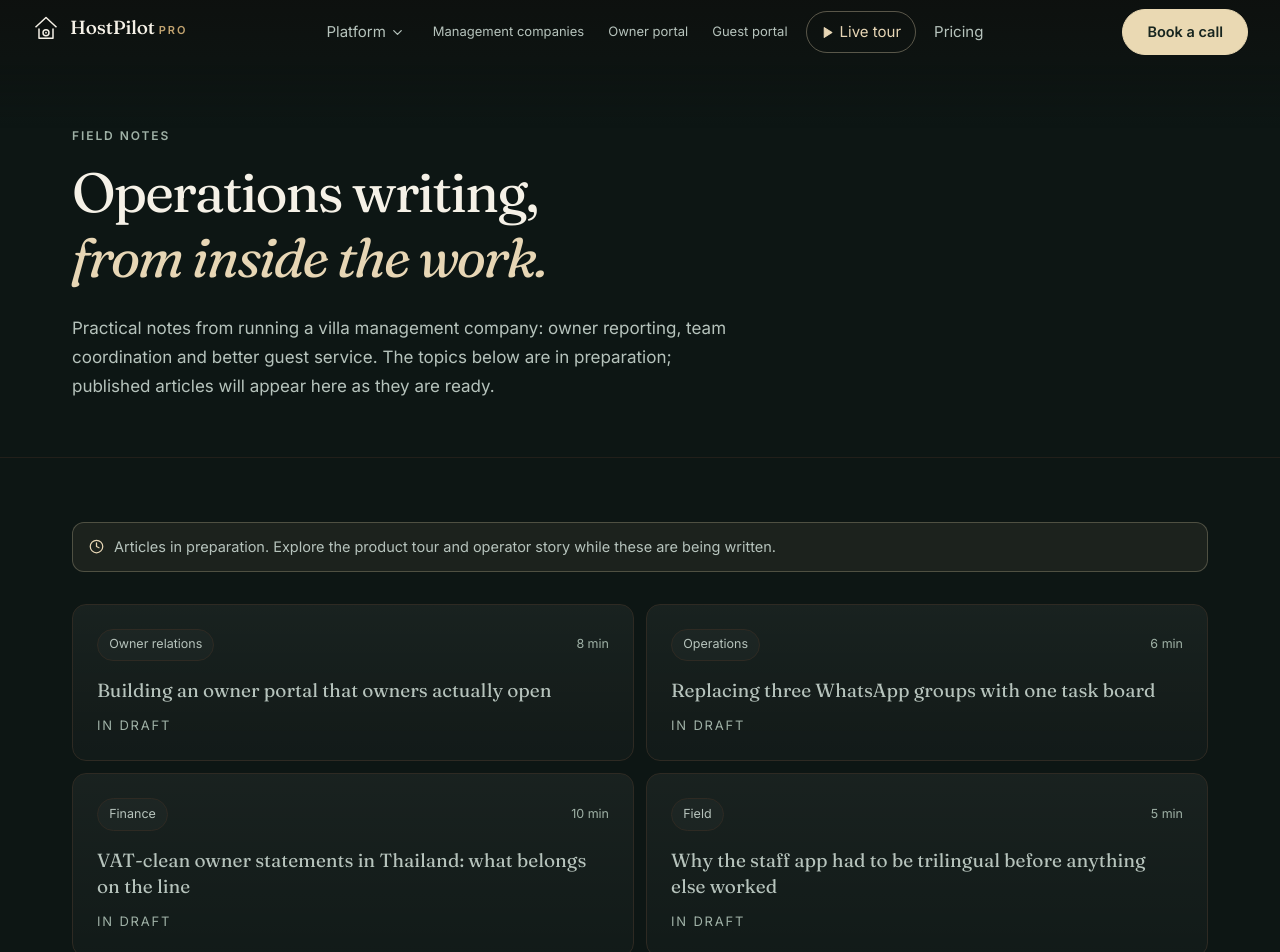
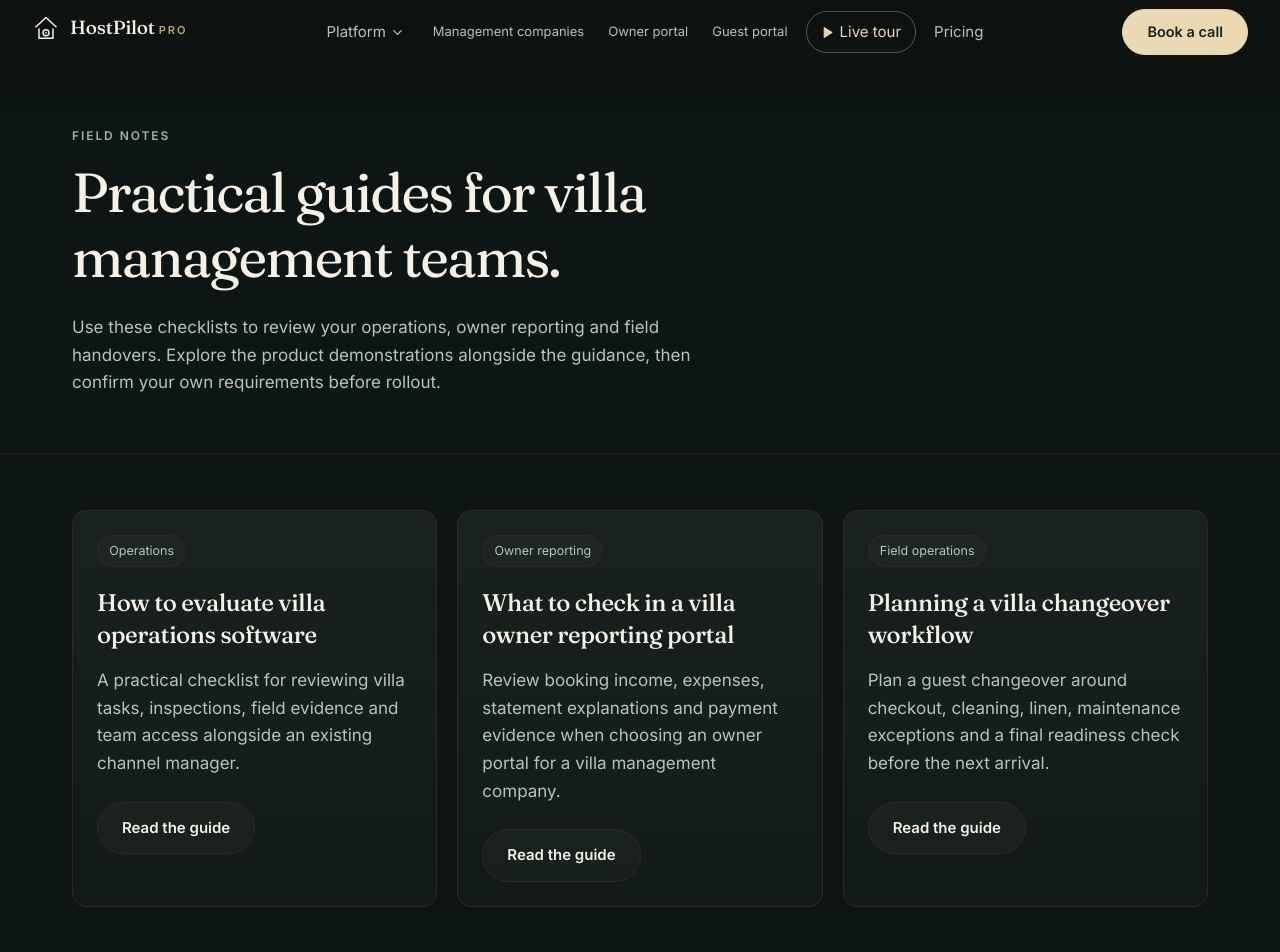
Before and after one commit to Hostpilotpro/hostpilotpro-marketing, a React (Vite) app: page /blog in a window 1280 px wide. Shown: the top 952 px of the page. Built offline with nearby package versions, Linux system fonts and the light colour scheme.

Commit message:
Publish practical villa operations and owner reporting guides

```diff
--- a/src/App.jsx
+++ b/src/App.jsx
@@ -13,6 +13,7 @@ import Pricing from './pages/Pricing.jsx';
 import About from './pages/About.jsx';
 import Proof from './pages/Proof.jsx';
 import Blog from './pages/Blog.jsx';
+import FieldNote from './pages/FieldNote.jsx';
 import Demo from './pages/Demo.jsx';
 import NotFound from './pages/NotFound.jsx';
 import Capabilities from './pages/Capabilities.jsx';
@@ -83,6 +84,7 @@ export default function App() {
           <Route path="/about" element={<About />} />
           <Route path="/proof" element={<Proof />} />
           <Route path="/blog" element={<Blog />} />
+          <Route path="/blog/:slug" element={<FieldNote />} />
           <Route path="/demo" element={<Demo />} />
 
           {/* Legacy routes from the previous site — kept so existing links survive. */}
--- /dev/null
+++ b/src/content/field-notes.js
@@ -0,0 +1,42 @@
+// Product guidance, not testimonials or measured customer outcomes.
+export const fieldNotes = [
+  {
+    slug: 'villa-operations-software-checklist', tag: 'Operations',
+    title: 'How to evaluate villa operations software',
+    description: 'A practical checklist for reviewing villa tasks, inspections, field evidence and team access alongside an existing channel manager.',
+    intro: 'A useful software review follows one real working day. Start with an upcoming departure, the next arrival and a maintenance issue. Ask how the team assigns, completes and checks the work across those events.',
+    sections: [
+      ['Start with the booking source', 'Confirm which system owns reservations and availability. HostPilot Pro currently works around Hostaway; Guesty and Lodgify adapters are planned. Ask the team to demonstrate your required connection before agreeing a rollout. A portal demonstration does not establish that a booking integration is live.'],
+      ['Follow a task through completion', 'Review who receives the task, which villa it belongs to, the deadline and the expected evidence. Then inspect a completed example: photographs, timing and the person responsible for checking the result. Decide what your company considers complete before configuring the workflow.'],
+      ['Review access with each team', 'Walk through the experience as an operations manager, field worker and property owner. Check what each role can see, how someone finds their next job and how a problem returns to a manager. A dashboard is useful only if the right people can complete their daily work.'],
+      ['Agree a limited first rollout', 'Choose the properties, team members and workflows to review first. Record connection requirements, training needs and who approves readiness. Compare results using your own records rather than assuming that another operator’s experience predicts yours.'],
+    ],
+    related: [['/ops','Explore villa operations'],['/field','Review the field experience'],['/proof','Check demonstrations and evidence']],
+  },
+  {
+    slug: 'villa-owner-reporting-checklist', tag: 'Owner reporting',
+    title: 'What to check in a villa owner reporting portal',
+    description: 'Review booking income, expenses, statement explanations and payment evidence when choosing an owner portal for a villa management company.',
+    intro: 'An owner portal should help an owner understand what happened at their property and which records support the statement. Use a completed period to review the figures and explanations together.',
+    sections: [
+      ['Trace the statement to its records', 'Select a booking, an expense and an adjustment. Ask where each amount came from, how the owner can inspect its supporting record and who reviews it before publication. Confirm which documents and accounting workflows are supported for your jurisdiction.'],
+      ['Distinguish a balance from a payment', 'A statement balance, a scheduled payout and evidence of a completed transfer represent different events. Ask how each is labelled and which record confirms payment. Matching arithmetic in a demonstration alone does not prove a real settlement.'],
+      ['Connect property work with reporting', 'Review how an owner can understand cleaning, maintenance and an exceptional repair without seeing unrelated internal information. Check the explanation, supporting material and approval process your business needs.'],
+      ['Test with the owner’s questions', 'Can the owner find the period, understand a charge and ask about it without starting a separate spreadsheet? Walk through those questions in the owner demonstration, then validate the required workflows on your own approved records before rollout.'],
+    ],
+    related: [['/owner','Explore the owner portal'],['/tour?surface=owner','Try the fictional owner example'],['/proof','Understand the evidence boundaries']],
+  },
+  {
+    slug: 'villa-changeover-workflow', tag: 'Field operations',
+    title: 'Planning a villa changeover workflow',
+    description: 'Plan a guest changeover around checkout, cleaning, linen, maintenance exceptions and a final readiness check before the next arrival.',
+    intro: 'A changeover connects a reservation with physical work at the property. The plan needs to account for the previous checkout, the next arrival and the time available for cleaning, inspection and necessary repairs.',
+    sections: [
+      ['Make the timing explicit', 'Confirm checkout and arrival information with the reservation source. Assign the property, responsible team and expected completion time. Make linen or special preparation requirements visible to the people doing the work.'],
+      ['Define the evidence required', 'Agree which areas need checks and photographs, and who reviews the finished villa. A checklist records the work expected; the completion record should explain what was actually done and which exceptions remain.'],
+      ['Give exceptions an owner', 'A damaged item, missing linen or maintenance problem needs a named person to decide the next step. Keep repair approval and additional cost separate from cleaning completion. Escalate anything that could affect readiness before the guest arrives.'],
+      ['Review the whole handover', 'Follow the process from reservation through the field task to the final readiness decision. Use the HostPilot Pro Ops and Field demonstrations to discuss the workflow, then confirm your team’s required configuration. Fictional demo records are examples, not proof of a completed guest changeover.'],
+    ],
+    related: [['/field','Explore HostPilot Field'],['/ops','Review operations workflows'],['/demo','Discuss your team’s requirements']],
+  },
+];
--- a/src/pages/Blog.jsx
+++ b/src/pages/Blog.jsx
@@ -1,77 +1,21 @@
 import { Link } from 'react-router-dom';
-import { ArrowRight, Clock } from 'lucide-react';
 import useSeo from '../lib/seo.js';
-import { SectionHead, Eyebrow } from '../components/ui.jsx';
-
-const PLANNED = [
-  ['Owner relations', 'Building an owner portal that owners actually open', '8 min'],
-  ['Operations', 'Replacing three WhatsApp groups with one task board', '6 min'],
-  ['Finance', 'VAT-clean owner statements in Thailand: what belongs on the line', '10 min'],
-  ['Field', 'Why the staff app had to be trilingual before anything else worked', '5 min'],
-  ['Guest revenue', 'What a priced add-on list in a guest’s pocket actually converts', '7 min'],
-  ['Onboarding', 'Onboarding a villa: the checklist we run before the first booking', '7 min'],
-];
+import { fieldNotes } from '../content/field-notes.js';
 
 export default function Blog() {
-  useSeo({
-    title: 'Field notes — operations writing from a working villa company',
-    description:
-      'Notes on villa operations, owner reporting, Thai compliance and the software decisions behind HostPilot Pro. Not published yet — here is what is being written.',
-    path: '/blog',
-  });
-  return (
-    <div className="cinematic-product-page replica-dark">
-      <section className="border-b border-hp-lineSoft">
-        <div className="shell pb-14 pt-28 sm:pt-32">
-          <Eyebrow>Field notes</Eyebrow>
-          <h1 className="sales-page-title mt-4 max-w-[24ch]">
-            Operations writing, <span className="serif-em text-hp-text2">from inside the work.</span>
-          </h1>
-          <p className="mt-6 max-w-2xl text-[17px] leading-[1.7] text-hp-text2">
-            Practical notes from running a villa management company: owner reporting, team coordination and better
-            guest service. The topics below are in preparation; published articles will appear here as they are ready.
-          </p>
-        </div>
-      </section>
-
-      <section className="py-14 sm:py-16">
-        <div className="shell">
-          <div className="reveal mb-8 flex items-center gap-2.5 rounded-xl border border-hp-gold/25 bg-[color:var(--hp-gold-wash)] px-4 py-3 text-[14.5px] text-hp-text2">
-            <Clock size={15} className="text-hp-goldInk" />
-            Articles in preparation. Explore the product tour and operator story while these are being written.
-          </div>
-          <ul className="grid gap-3 md:grid-cols-2">
-            {PLANNED.map(([tag, title, read]) => (
-              <li key={title} className="reveal hp-card-flat p-6">
-                <div className="flex items-center justify-between gap-4">
-                  <span className="chip">{tag}</span>
-                  <span className="text-[12.5px] text-hp-text3">{read}</span>
-                </div>
-                <div className="mt-4 font-display text-[19px] leading-snug text-hp-text2">{title}</div>
-                <div className="mt-3 text-[13px] uppercase tracking-[0.14em] text-hp-text3">In draft</div>
-              </li>
-            ))}
-          </ul>
-        </div>
-      </section>
-
-      <section className="band py-16 sm:py-20">
-        <div className="shell max-w-3xl">
-          <SectionHead
-            eyebrow="Meanwhile"
-            title="The product says more than the blog would."
-            lede="If you came here to work out whether the people behind this understand villa operations, the tour will answer it faster than an article."
-          />
-          <div className="mt-7 flex flex-wrap gap-3">
-            <Link to="/tour" className="btn btn-gold">
-              Open the live tour <ArrowRight size={15} />
-            </Link>
-            <Link to="/about" className="btn btn-quiet">
-              How the product got built
-            </Link>
-          </div>
-        </div>
-      </section>
-    </div>
-  );
+  useSeo({title:'Villa operations and owner portal guides',description:'Practical guides to evaluating villa operations software, owner reporting portals and guest changeover workflows from HostPilot Pro.',path:'/blog'});
+  return <div className="cinematic-product-page replica-dark">
+    <section className="border-b border-hp-lineSoft"><div className="shell pb-14 pt-28 sm:pt-32">
+      <p className="eyebrow">Field notes</p>
+      <h1 className="sales-page-title mt-4 max-w-[24ch]">Practical guides for villa management teams.</h1>
+      <p className="mt-6 max-w-2xl text-[17px] leading-relaxed text-hp-text2">Use these checklists to review your operations, owner reporting and field handovers. Explore the product demonstrations alongside the guidance, then confirm your own requirements before rollout.</p>
+    </div></section>
+    <section className="shell grid gap-5 py-14 md:grid-cols-3" aria-label="Published guides">
+      {fieldNotes.map(note=><article key={note.slug} className="hp-card-flat p-6">
+        <p className="chip">{note.tag}</p><h2 className="mt-5 font-display text-2xl"><Link to={'/blog/'+note.slug} className="text-hp-text underline-offset-4 hover:underline">{note.title}</Link></h2>
+        <p className="mt-4 leading-relaxed text-hp-text2">{note.description}</p>
+        <Link className="btn btn-quiet mt-6 min-h-11" to={'/blog/'+note.slug}>Read the guide</Link>
+      </article>)}
+    </section>
+  </div>;
 }
--- /dev/null
+++ b/src/pages/FieldNote.jsx
@@ -0,0 +1,31 @@
+import { Link, useParams } from 'react-router-dom';
+import { fieldNotes } from '../content/field-notes.js';
+import useSeo from '../lib/seo.js';
+import NotFound from './NotFound.jsx';
+
+function Article({ note }) {
+  useSeo({title:note.title, description:note.description, path:'/blog/'+note.slug});
+  return <article className="cinematic-product-page replica-dark">
+    <header className="shell max-w-4xl pb-12 pt-28 sm:pt-32">
+      <Link to="/blog" className="inline-flex min-h-11 items-center text-hp-goldInk underline underline-offset-4">Field notes</Link>
+      <p className="eyebrow mt-6">{note.tag}</p>
+      <h1 className="sales-page-title mt-4">{note.title}</h1>
+      <p className="mt-6 text-[17px] leading-relaxed text-hp-text2">{note.intro}</p>
+    </header>
+    <div className="shell max-w-4xl pb-16">
+      {note.sections.map(([title,copy])=><section key={title} className="border-t border-hp-lineSoft py-8">
+        <h2 className="font-display text-2xl text-hp-text">{title}</h2>
+        <p className="mt-4 text-[16px] leading-[1.85] text-hp-text2">{copy}</p>
+      </section>)}
+      <nav aria-label="Related product guidance" className="flex flex-wrap gap-4 border-t border-hp-lineSoft pt-8">
+        {note.related.map(([to,label])=><Link key={to} to={to} className="btn btn-quiet min-h-11">{label}</Link>)}
+      </nav>
+      <p className="mt-8 text-sm leading-relaxed text-hp-text3">Published 30 October 2026 by the HostPilot Pro team. Product guidance; no customer performance results are claimed.</p>
+    </div>
+  </article>;
+}
+export default function FieldNote() {
+  const {slug}=useParams();
+  const note=fieldNotes.find(row=>row.slug===slug);
+  return note?<Article note={note}/>:<NotFound/>;
+}
```
Also changed, not shown: scripts/prerender.mjs (+5 -3 lines).
